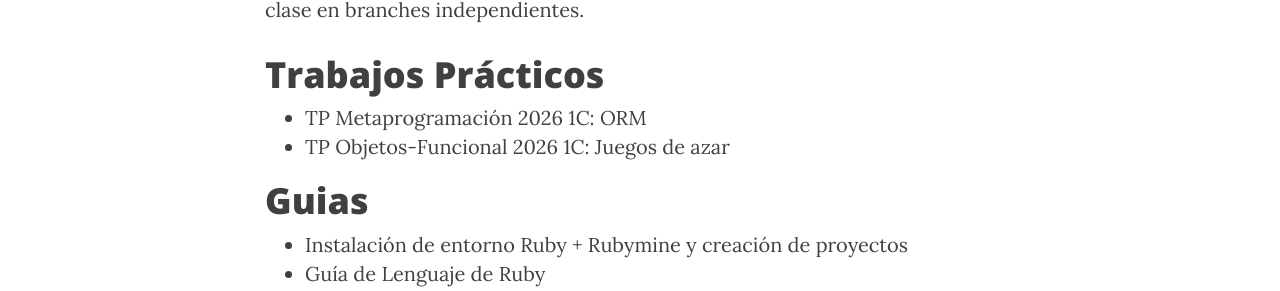
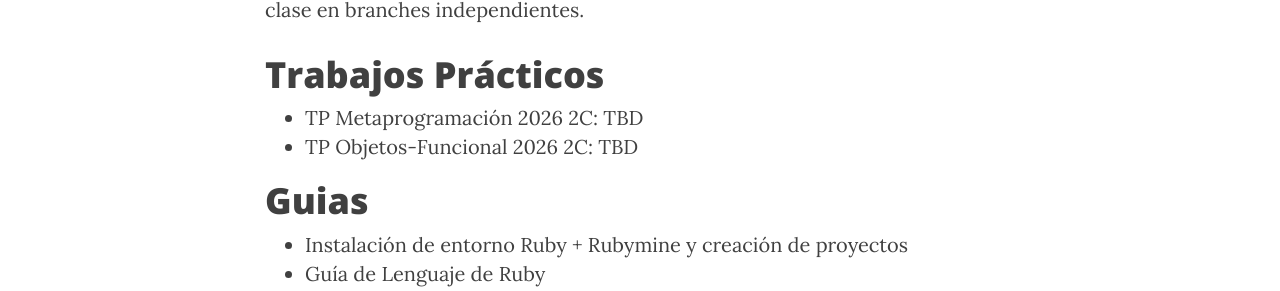
Before and after one commit to tadp-utn-frba/tadp-utn-frba.github.io, a Jekyll site: the page built from material.md, in a window 1280 px wide and 900 px high, scrolled down 1040 px. Shown: the part 155-446 px from the top of the window. Built offline with Jekyll 4.4.1, drawn with Linux system fonts in a browser that asks for light colours; nearby versions of some CDN libraries.

Commit message:
Quito links de cuatri anterior

```diff
--- a/material.md
+++ b/material.md
@@ -29,8 +29,8 @@
 En [este repositorio](https://github.com/tadp-utn-frba/tadp-clases) están todos los scripts y el código correspondiente a cada clase en branches independientes.
 
 # Trabajos Prácticos
-* [TP Metaprogramación 2026 1C: ORM](https://docs.google.com/document/d/e/2PACX-1vSE3G5G2PHuWJc3Z5zV5MwelGbQ1MUOqDwa6VfNlhFtxdD1hwK7pOxFzfzOWJVs1UhCWam25KPnBmh4/pub)
-* [TP Objetos-Funcional 2026 1C: Juegos de azar](https://docs.google.com/document/d/e/2PACX-1vTmTYqwsTEWRnuXggl1tqywz8nLToxFzseCshMnBeVsCbKI3IvQZdSNsXIVqMt9f6z6LKvGBetiybAH/pub)
+* [TP Metaprogramación 2026 2C: TBD](#)
+* [TP Objetos-Funcional 2026 2C: TBD](#)
 
 # Guias
 
```
